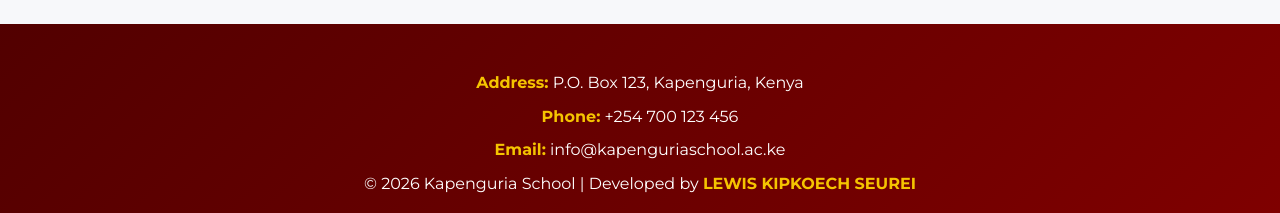
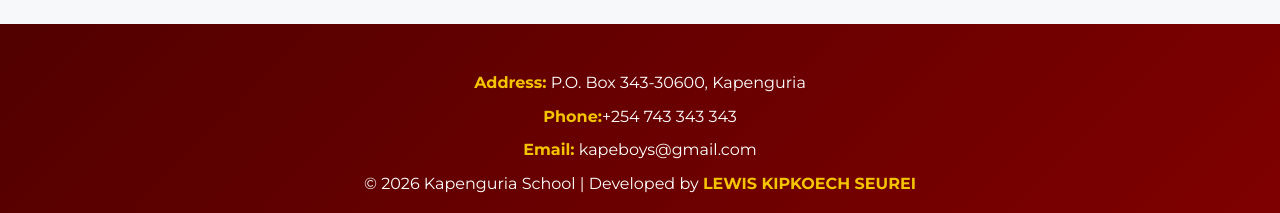
Before and after one commit to lewiskkoech-afk/KAPENGURIA-SENIOR-SCHOOL-WEBSITE, a plain HTML site: page index.html in a window 1280 px wide. Shown: the part 1674-1887 px from the top of the page. Drawn offline with nearby package versions, Linux system fonts and the light colour scheme.

Commit message:
Update index.html

```diff
--- a/index.html
+++ b/index.html
@@ -116,9 +116,9 @@
        FOOTER
   ========================== -->
   <footer>
-    <p><strong>Address:</strong> P.O. Box 123, Kapenguria, Kenya</p>
-    <p><strong>Phone:</strong> +254 700 123 456</p>
-    <p><strong>Email:</strong> info@kapenguriaschool.ac.ke</p>
+    <p><strong>Address:</strong> P.O. Box 343-30600, Kapenguria</p>
+    <p><strong>Phone:</strong>+254 743 343 343 </p>
+    <p><strong>Email:</strong> kapeboys@gmail.com</p>
     <p>© 2026 Kapenguria School | Developed by <strong>LEWIS KIPKOECH SEUREI</strong></p>
   </footer>
 
```
